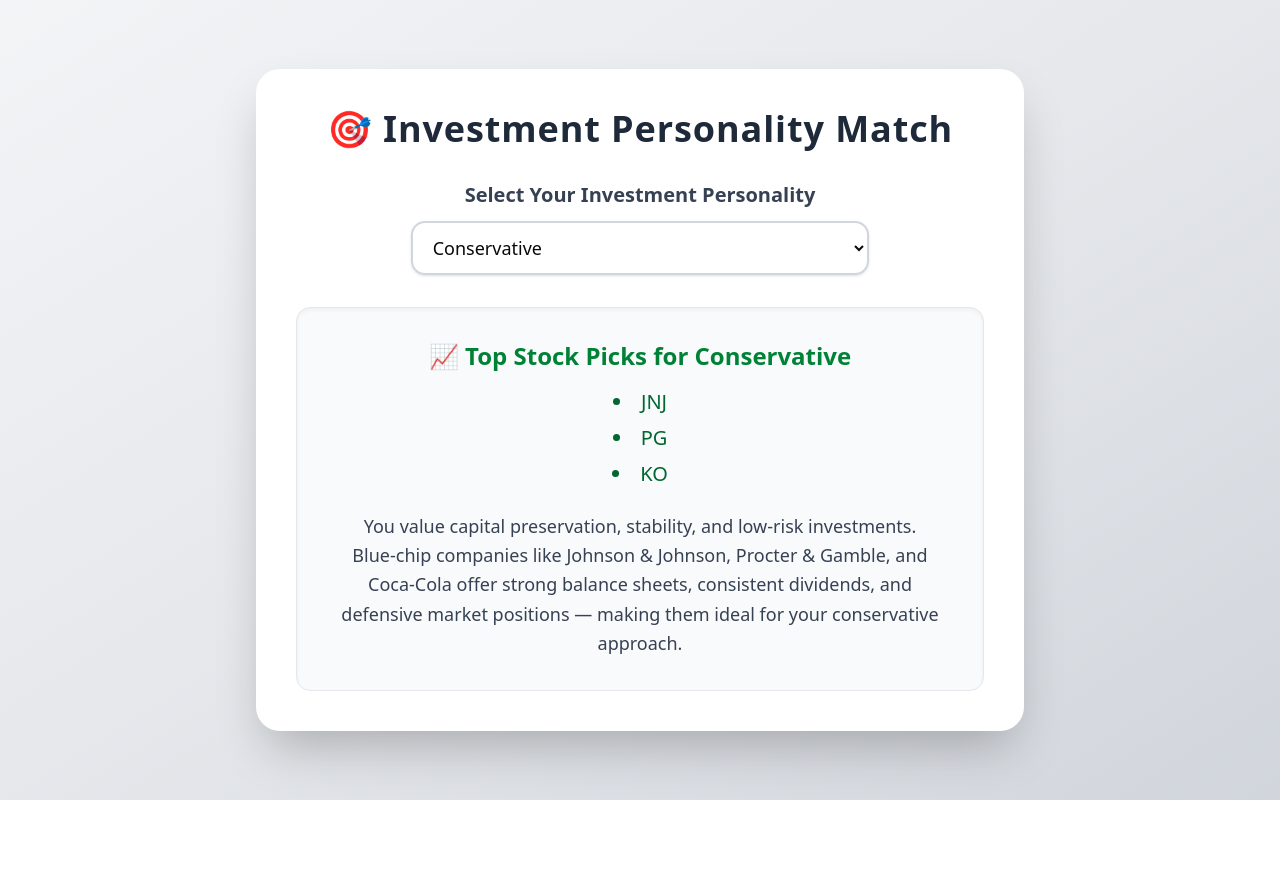
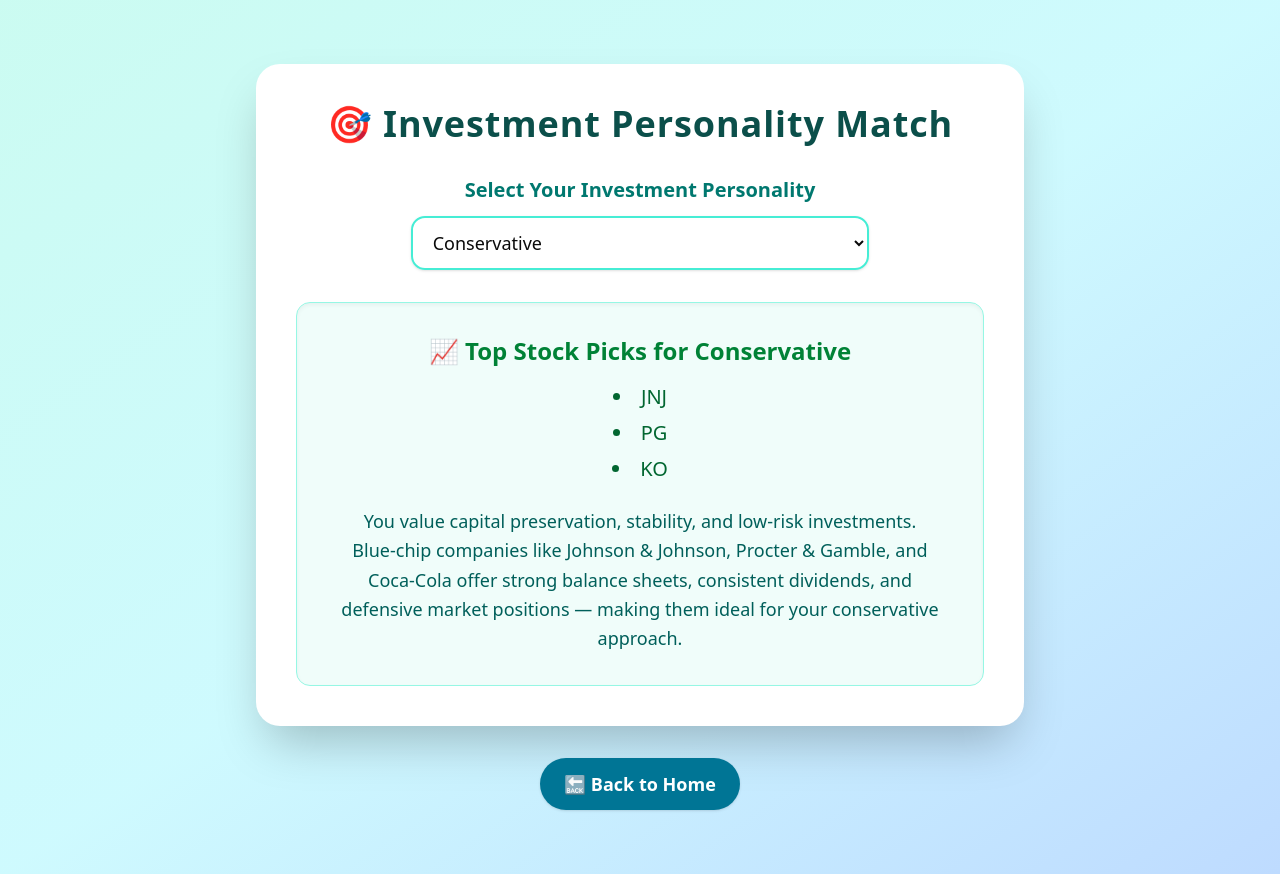
Before and after one commit to sinxiang/AL-in-Finance, a Next.js app in the folder frontend/: page /recommend in a window 1280 px wide. Before the commit the page ends 800 px from the top, so only its background shows below. Built offline with nearby package versions, Linux system fonts and the light colour scheme.

Commit message:
fixrecommend1

```diff
--- a/frontend/app/recommend/page.tsx
+++ b/frontend/app/recommend/page.tsx
@@ -32,20 +32,20 @@ export default function RecommendPage() {
     const current = personalityStocks[selected]
 
     return (
-        <div className="min-h-screen bg-gradient-to-br from-gray-100 via-gray-200 to-gray-300 py-16 px-4 md:px-8 flex items-center justify-center">
+        <div className="min-h-screen bg-gradient-to-br from-teal-100 via-cyan-100 to-blue-200 py-16 px-4 md:px-8 flex flex-col items-center justify-center">
             <div className="w-full max-w-3xl bg-white p-10 rounded-3xl shadow-2xl hover:shadow-md transition-all duration-300">
-                <h1 className="text-4xl font-extrabold mb-8 text-center text-gray-800 tracking-wide">
+                <h1 className="text-4xl font-extrabold mb-8 text-center text-teal-900 tracking-wide">
                     🎯 Investment Personality Match
                 </h1>
 
                 <div className="mb-8 text-center">
-                    <label className="block text-xl font-semibold mb-3 text-gray-700">
+                    <label className="block text-xl font-semibold mb-3 text-teal-700">
                         Select Your Investment Personality
                     </label>
                     <select
                         value={selected}
                         onChange={(e) => setSelected(e.target.value as PersonalityType)}
-                        className="w-full md:w-2/3 border-2 border-gray-300 rounded-xl px-4 py-3 text-lg shadow-sm focus:outline-none focus:ring-2 focus:ring-green-500 transition"
+                        className="w-full md:w-2/3 border-2 border-teal-300 rounded-xl px-4 py-3 text-lg shadow-sm focus:outline-none focus:ring-2 focus:ring-green-500 transition"
                     >
                         {Object.keys(personalityStocks).map((type) => (
                             <option key={type} value={type}>
@@ -55,7 +55,7 @@ export default function RecommendPage() {
                     </select>
                 </div>
 
-                <div className="bg-gray-50 p-6 md:p-8 rounded-xl border border-gray-200 shadow-inner transition-all duration-300 hover:scale-[1.02]">
+                <div className="bg-teal-50 p-6 md:p-8 rounded-xl border border-teal-200 shadow-inner transition-all duration-300 hover:scale-[1.02]">
                     <h2 className="text-2xl font-bold text-green-700 mb-4 text-center">
                         📈 Top Stock Picks for {selected}
                     </h2>
@@ -66,21 +66,22 @@ export default function RecommendPage() {
                             </li>
                         ))}
                     </ul>
-                    <p className="text-gray-700 text-lg leading-relaxed whitespace-pre-line text-center">
+                    <p className="text-teal-800 text-lg leading-relaxed whitespace-pre-line text-center">
                         {current.reason}
                     </p>
                 </div>
             </div>
+
+            <div className="text-center mt-8">
+                <a
+                    href="https://al-in-finance.vercel.app/"
+                    target="_blank"
+                    rel="noopener noreferrer"
+                    className="inline-block bg-cyan-700 text-white px-6 py-3 rounded-full text-lg font-semibold shadow hover:bg-cyan-800 transition"
+                >
+                    🔙 Back to Home
+                </a>
+            </div>
         </div>
     )
 }
-// 与之前相同，只在最下面加上这个：
-<div className="text-center mt-8">
-    <a
-        href="https://al-in-finance.vercel.app/"
-        target="_blank"
-        className="inline-block bg-gray-800 text-white px-6 py-3 rounded-full text-lg font-semibold shadow hover:bg-gray-700 transition"
-    >
-        🔙 Back to Home
-    </a>
-</div>
```
